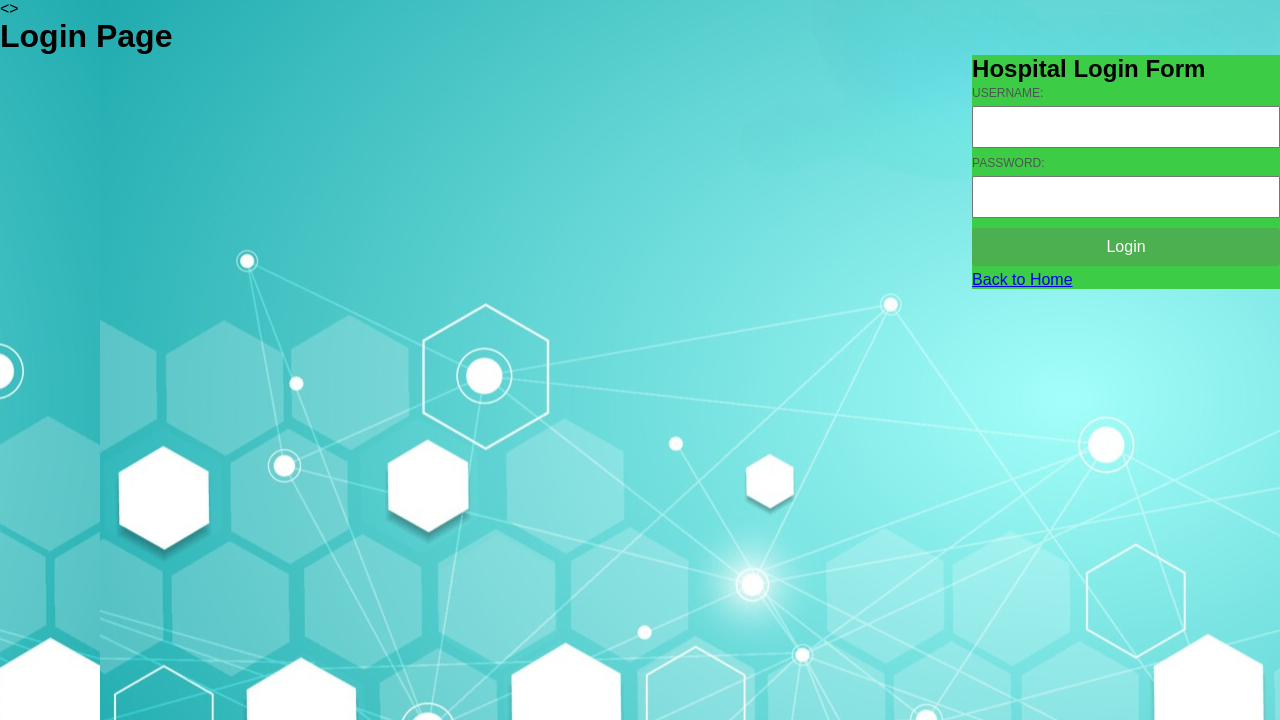
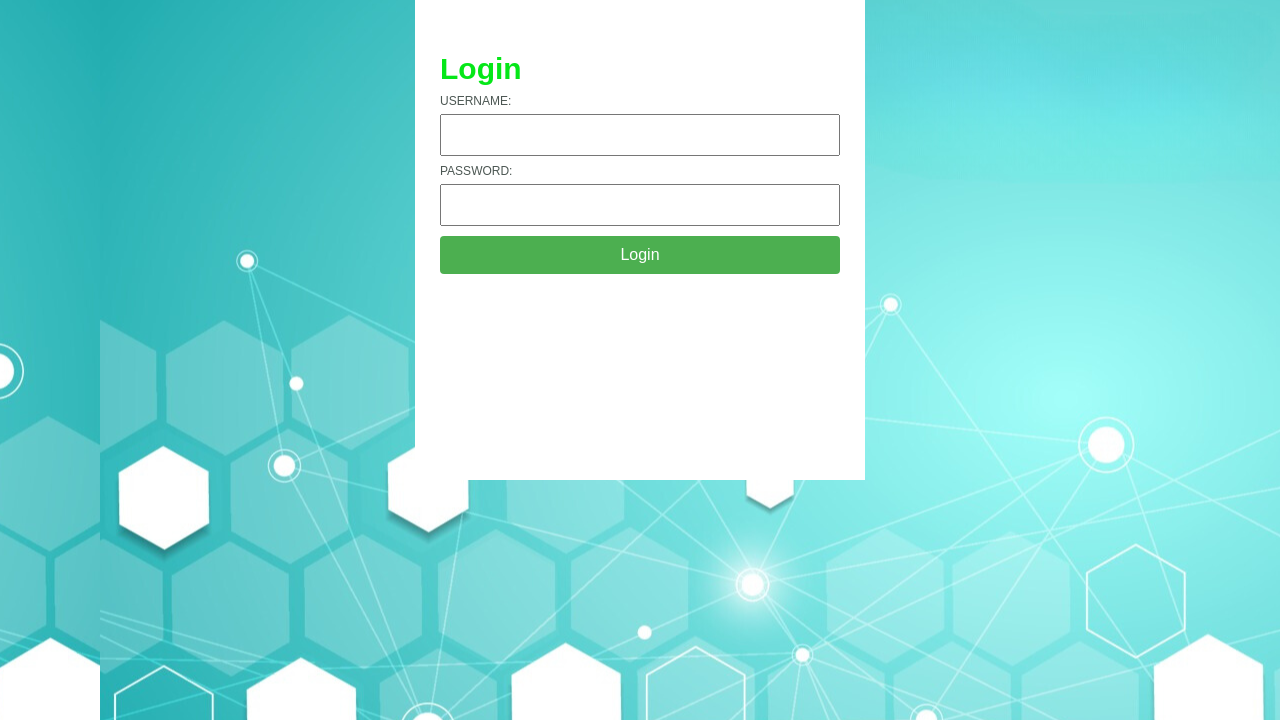
Before and after one commit to nirdeshtiwari432/SparkFlex, a PHP site: page /loginHospital.html in a window 1280 px wide. Shown: the top 720 px of the page. Run offline with PHP 8.4, Linux system fonts and the light colour scheme.

Commit message:
hospitalogin

```diff
--- a/loginHospital.html
+++ b/loginHospital.html
@@ -4,24 +4,27 @@
 <meta charset="UTF-8">
 <meta name="viewport" content="width=device-width, initial-scale=1.0">
 <title>Login Page</title>
-<<link rel="stylesheet" type="" href="style.css">>
+<link rel="stylesheet" type="" href="style.css">
 </head>
 <body id = "BODY">
 
-<h1>Login Page</h1>
 
-<div id="login" >
-    <h2> Hospital Login Form</h2>
-    <form action="hospitallogin.php" method="post">
-        <label for="username">Username:</label>
-        <input type="text" id="username" name="username" required>
-        <br>
-        <label for="password">Password:</label>
-        <input type="password" id="password" name="password" required>
-        <br>
-        <input type="submit" value="Login" href ="index3.php">
-    </form>
-    <a href="index.html">Back to Home</a>
+    <div id="loginform">
+        <div id="form2">
+        <form action="hospitallogin.php" method="post">
+            <h1 id="Creg">Login</h1>
+            <label for="username">username:</label>
+            <input type="text" id="username" name="username" required>
+
+
+
+            <label for="password">password:</label>
+            <input type="password" id="password" name="password" required>
+
+            <input type="submit" value="Login">
+        </form>
+        </div>
+        </div>
 </div>
 
 </body>
--- a/style.css
+++ b/style.css
@@ -99,7 +99,7 @@ nav {
      font-weight: bold;
     color: #fff;
     padding: 10px 20px;
-     +
+
 }
 
 ul {
@@ -148,6 +148,7 @@ li a {
     position: relative;
    margin-right: 17px;
    margin-top: 30px;
+   display: inline-
 
 }
 
```
Also changed, not shown: index.html (+1 -8 lines).
